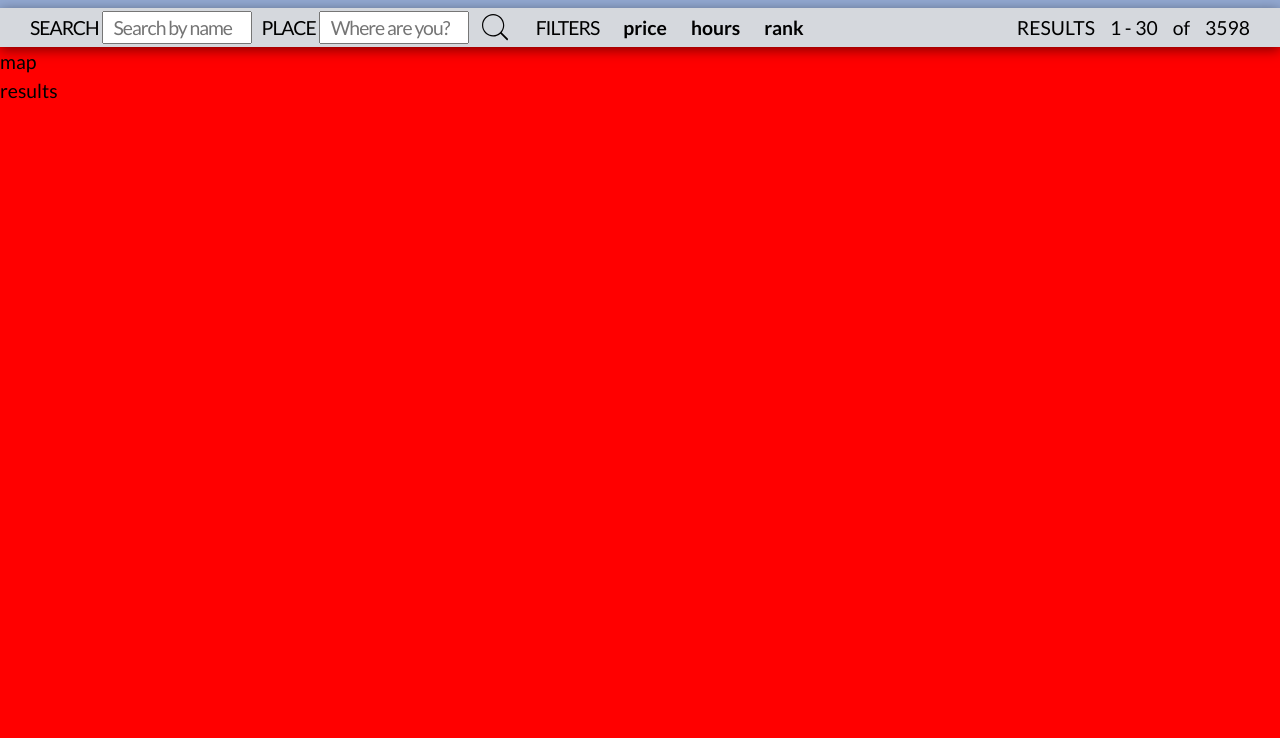
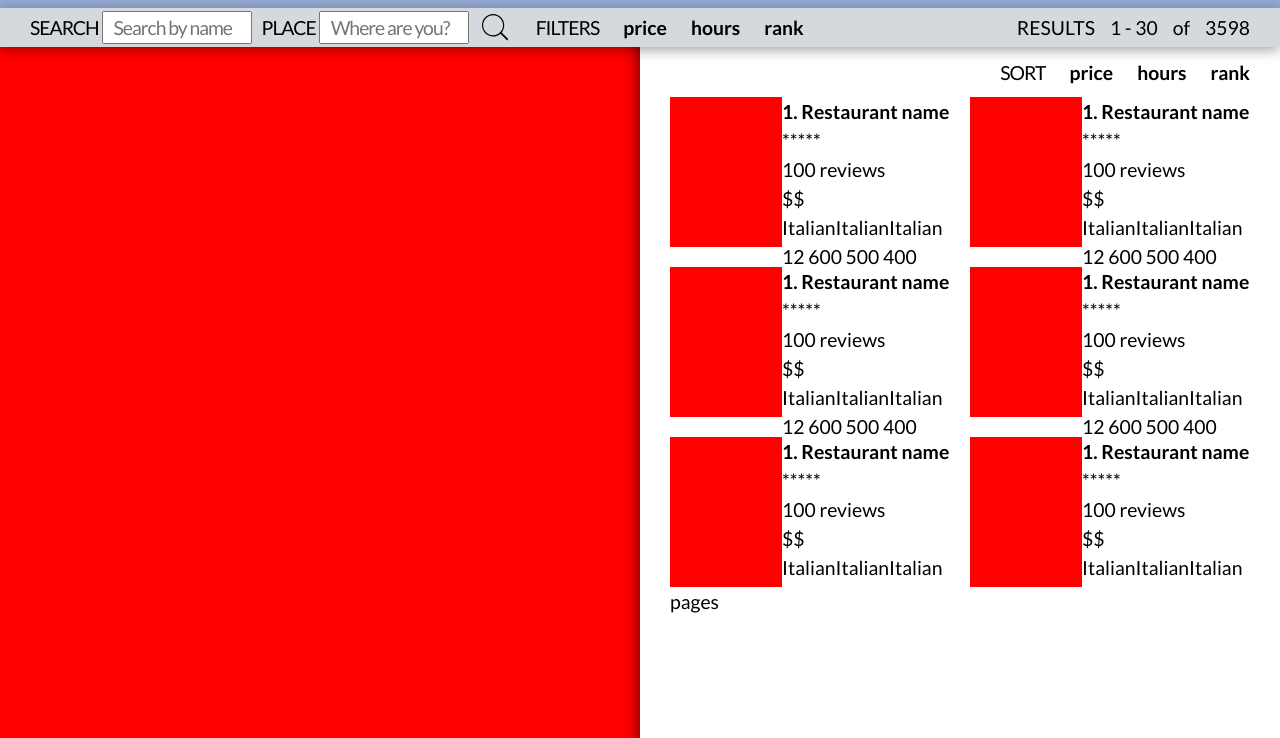
Before and after one commit to RXstoinkboy/find-it, a React app: page /businesses/1 in a window 1280 px wide. Shown: the part 62-800 px from the top of the page. Built offline with nearby package versions, Linux system fonts and the light colour scheme; no server answers.

Commit message:
started building results

```diff
--- a/src/components/Filters/FilterOptions.js
+++ b/src/components/Filters/FilterOptions.js
@@ -3,11 +3,11 @@ import styles from './styles/FilterOptions.module.scss'
 
 import Filter from './Filter.js'
 
-const FilterOptions = () => {
+const FilterOptions = ({title, end}) => {
     return (
-        <form className={styles.labelOptions}>
-            filters
-            <label id='filters' className={styles.options} />
+        <form className={!end ? styles.labelOptions : [styles.labelOptions, styles.labelOptionsEnd].join(' ')}>
+            {title}
+            <label className={styles.options} />
                 <Filter name='price'/>
                 <Filter name='hours'/>
                 <Filter name='rank'/>
--- a/src/components/Filters/Filters.js
+++ b/src/components/Filters/Filters.js
@@ -10,7 +10,7 @@ const Filters = () => {
         <section className={styles.filters}>
             <div className={styles.leftPart}>
                 <SearchModule filters />
-                <FilterOptions />
+                <FilterOptions title='filters'/>
             </div>
             <ResultsNumber />
         </section>
--- a/src/components/Filters/styles/FilterOptions.module.scss
+++ b/src/components/Filters/styles/FilterOptions.module.scss
@@ -1,11 +1,16 @@
 .labelOptions{
     display: flex;
     font-size: 1.1rem;
-    align-self: center;
     text-transform: uppercase;
     letter-spacing: -1px;
     padding-left: 24px;
+    align-self: center;
 }
+
+.labelOptionsEnd{
+    align-self: flex-end;
+}
+
 .options{
     font-size: 1.1rem;
     align-self: center;
--- a/src/components/Filters/styles/Filters.module.scss
+++ b/src/components/Filters/styles/Filters.module.scss
@@ -2,7 +2,7 @@
     background: var(--arcticBlue);
     display: flex;
     justify-content: space-between;
-    box-shadow: 0 3px 12px var(--darkShadow);
+    box-shadow: 0 3px 12px var(--lightShadow);
 }
 
 .leftPart{
--- a/src/components/ProductList.js
+++ b/src/components/ProductList.js
@@ -10,7 +10,7 @@ import Results from './Results/Results'
 export const ProductList = () => {
     return (
         <div className={styles.productList}>
-            <div className="topModule">
+            <div className={styles.topModule}>
                 <TopBar />
                 <Filters />
             </div>
--- /dev/null
+++ b/src/components/Results/Pages.js
@@ -0,0 +1,12 @@
+import React from 'react'
+import styles from './styles/Pages.module.scss'
+
+export const Pages = () => {
+    return (
+        <div>
+           pages
+        </div>
+    );
+};
+
+export default Pages;
--- /dev/null
+++ b/src/components/Results/ResizeSlider.js
@@ -0,0 +1,12 @@
+import React from 'react'
+import styles from './styles/ResizeSlider.module.scss'
+
+export const ResizeSlider = () => {
+    return (
+        <div>
+
+        </div>
+    );
+};
+
+export default ResizeSlider;
--- /dev/null
+++ b/src/components/Results/Result.js
@@ -0,0 +1,31 @@
+import React from 'react'
+import styles from './styles/Result.module.scss'
+
+const Result = () => {
+    return (
+        <div className={styles.result}>
+            <div className={styles.leftSide}></div>
+            <div className={styles.rightSide}>
+                <h3 className={styles.restaurantName}>1. Restaurant name</h3>
+                <div className={styles.rate}>
+                    <div className={styles.stars}>
+                        <div className={styles.star}>*****</div>
+                    </div>
+                    <p className={styles.reviews}>100 reviews</p>
+                </div>
+                <div className={styles.infoRow}>
+                    <p className={styles.price}>$$</p>
+                    <div className={styles.categories}>
+                        <a href="#" className={styles.category}>Italian</a>
+                        <a href="#" className={styles.category}>Italian</a>
+                        <a href="#" className={styles.category}>Italian</a>
+                    </div>
+                </div>
+                <a href="tel:+12600500400">{"12 600 500 400"}</a>
+                <p className={styles.address}></p>
+            </div>
+        </div>
+    );
+};
+
+export default Result;
--- /dev/null
+++ b/src/components/Results/ResultList.js
@@ -0,0 +1,12 @@
+import React from 'react'
+import styles from './styles/ResultList.module.scss'
+
+export const ResultList = ({children}) => {
+    return (
+        <ul className={styles.resultList}>
+            {children}
+        </ul>
+    );
+};
+
+export default ResultList;
--- a/src/components/Results/Results.js
+++ b/src/components/Results/Results.js
@@ -1,10 +1,28 @@
 import React from 'react';
+import styles from './styles/Results.module.scss'
 
-const Results = () => {
+// components
+import ResultList from './ResultList'
+import Result from './Result'
+import ResizeSlider from './ResizeSlider'
+import Pages from './Pages'
+import FilterOptions from '../Filters/FilterOptions'
+
+export const Results = () => {
     return (
-        <div>
-            results
-        </div>
+        <section className={styles.results}>
+            <FilterOptions title='sort' end/>
+            <ResultList>
+                <Result />
+                <Result />
+                <Result />
+                <Result />
+                <Result />
+                <Result />
+            </ResultList>
+            <ResizeSlider />
+            <Pages />
+        </section>
     );
 };
 
--- /dev/null
+++ b/src/components/Results/styles/Result.module.scss
@@ -0,0 +1,16 @@
+.result{
+    height: 150px;
+    display: flex;
+    transition: all .2s ease;
+
+    &:hover{
+        box-shadow: 1px 2px 12px var(--lightShadow);
+        transform: scale(1.005);
+    }
+}
+
+.leftSide{
+    height: 100%;
+    width: 40%;
+    background: red;
+}
--- /dev/null
+++ b/src/components/Results/styles/ResultList.module.scss
@@ -0,0 +1,8 @@
+.resultList{
+    list-style: none;
+    display: grid;
+    padding-top: 10px;
+    grid-template-columns: 1fr 1fr;
+    grid-gap: 20px;
+    overflow-y: scroll;
+}
--- /dev/null
+++ b/src/components/Results/styles/Results.module.scss
@@ -0,0 +1,12 @@
+.results{
+    display: flex;
+    flex-direction: column;
+    min-height: 100vh;
+    width: 50vw;
+    background: white;
+    position: fixed;
+    top: 0;
+    right: 0;
+    padding: 120px 30px 20px 30px;
+    box-shadow: -3px 4px 12px var(--darkShadow);
+}
--- a/src/components/SearchModule/Location.js
+++ b/src/components/SearchModule/Location.js
@@ -22,7 +22,7 @@ export class Location extends Component {
     render(){
         return (
             <>
-                {this.props.filters && <label for='location' className={utils.labelFilters}>place</label>}
+                {this.props.filters && <label htmlFor='location' className={utils.labelFilters}>place</label>}
                 <div className={utils.wrapper}>
                     <input
                         id='location'
--- a/src/components/SearchModule/SearchKeyword.js
+++ b/src/components/SearchModule/SearchKeyword.js
@@ -22,7 +22,7 @@ export class SearchKeyword extends Component {
     render(){
         return (
             <>
-                {this.props.filters && <label for='searchKeyword' className={styles.labelFilters}>search</label>}
+                {this.props.filters && <label htmlFor='searchKeyword' className={styles.labelFilters}>search</label>}
                 <div className={styles.wrapper}>
                     <input
                         type="search"
--- a/src/components/styles/ProductList.module.scss
+++ b/src/components/styles/ProductList.module.scss
@@ -8,4 +8,6 @@
     position: fixed;
     display: flex;
     flex-direction: column;
+    width: 100%;
+    z-index: 10;
 }
--- a/src/index.css
+++ b/src/index.css
@@ -11,6 +11,20 @@ html {
   font-family: 'Lato';
   font-size: 1.1rem;
   line-height: 1.5;
+}
+
+/* scrollbar styling */
+*::-webkit-scrollbar{
+  width: 5px;
+}
+
+*::-webkit-scrollbar-track {
+  /* -webkit-box-shadow: inset 0 0 6px rgba(0,0,0,0.3); */
+}
+
+*::-webkit-scrollbar-thumb {
+background-color: darkgrey;
+outline: 1px solid slategrey;
 }
 
 a{
```
Also changed, not shown: src/components/Results/styles/Pages.module.scss (added), src/components/Results/styles/ResizeSlider.module.scss (added).
